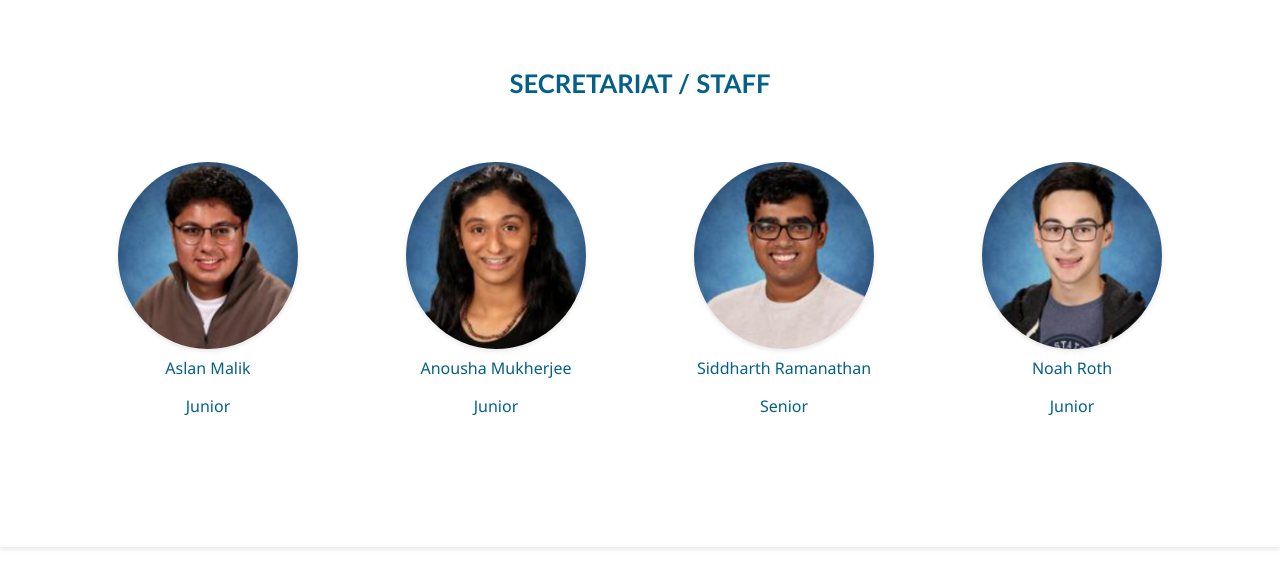
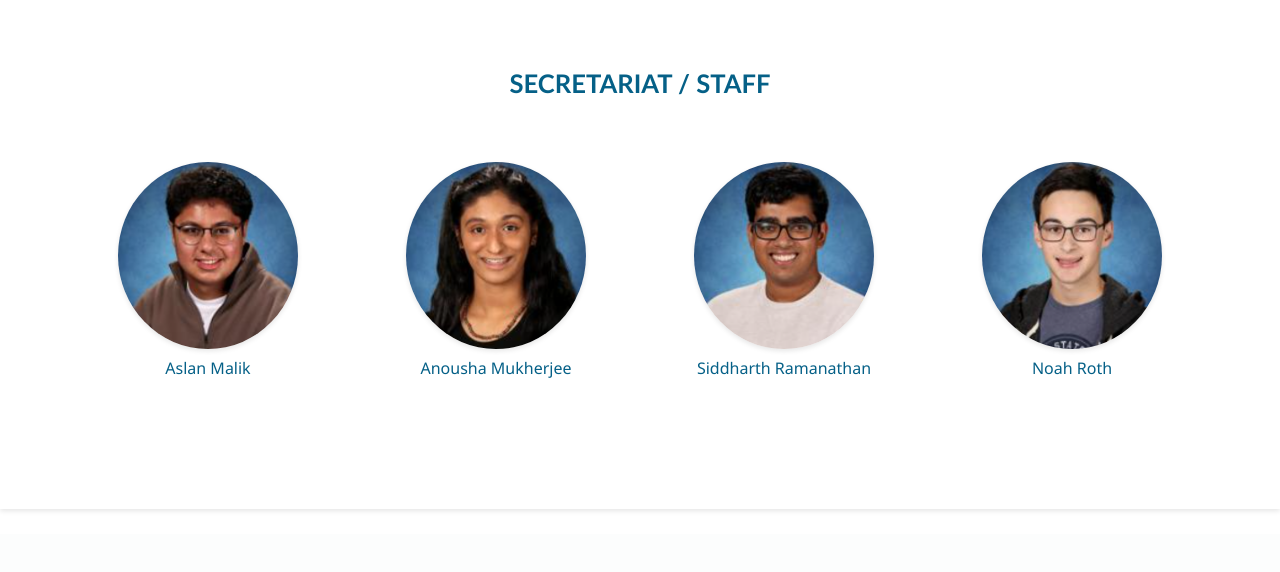
Before and after one commit to AnoushaMukherjee/UPrepMUN, a Flask app: page /about in a window 1280 px wide. Shown: the part 486-1058 px from the top of the page. After the commit the page ends 997 px from the top, so only its background shows below. Run offline with Flask 3, Linux system fonts and the light colour scheme.

Commit message:
Update about.html

```diff
--- a/templates/about.html
+++ b/templates/about.html
@@ -112,22 +112,18 @@
             <div class="staff-member">
                 <img src="/static/aslan.png" alt="aslan">
                 <p>Aslan Malik</p>
-                <p>Junior</p>
             </div>
             <div class="staff-member">
                 <img src="/static/anousha.png" alt="anousha">
                 <p>Anousha Mukherjee</p>
-                <p>Junior</p>
             </div>
             <div class="staff-member">
                 <img src="/static/sid.png" alt="sid">
                 <p>Siddharth Ramanathan</p>
-                <p>Senior</p>
             </div>
             <div class="staff-member">
                 <img src="/static/noah.png" alt="noah">
                 <p>Noah Roth</p>
-                <p>Junior</p>
             </div>
         </div>
     </div>
```
